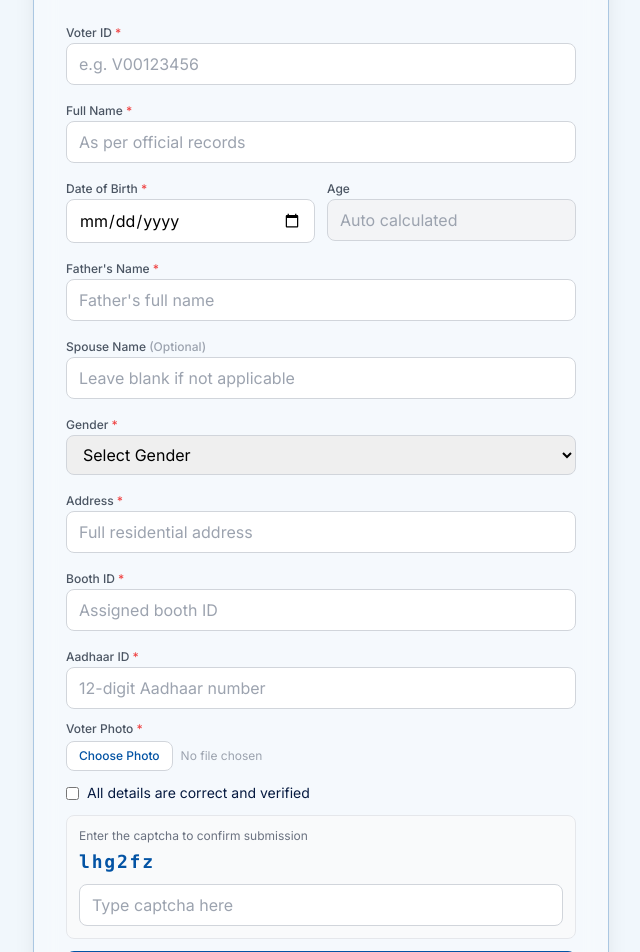
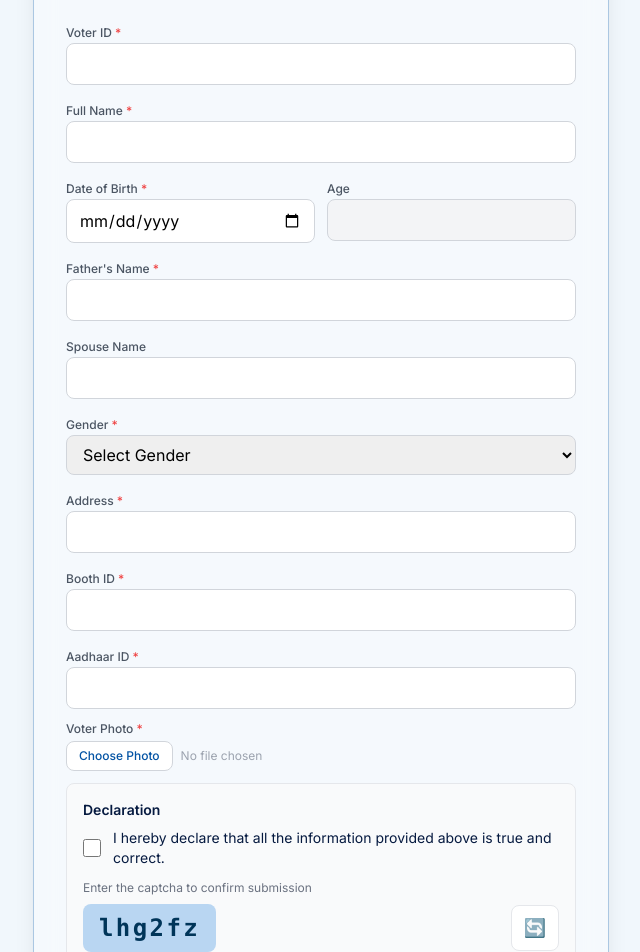
Before and after one commit to meghabchandran/2023-2027_BATCH_CSD334_04_VOTER_VERIFICATION_SYSTEM, a React (Vite) app in the folder my-react-app/: page /add-voter in a window 1280 px wide. Shown: the part 100-1052 px from the top of the page, without its empty margins (319-959 px from the left). Built offline with nearby package versions, Linux system fonts and the light colour scheme; sample sign-in values are in the browser's storage.

Commit message:
Modified the captcha and included refresh button

```diff
--- a/my-react-app/src/pages/AddVoter.jsx
+++ b/my-react-app/src/pages/AddVoter.jsx
@@ -55,7 +55,6 @@ function AddVoter() {
         age: calculatedAge,
       });
 
-      // Check eligibility instantly
       if (calculatedAge < 18) {
         setEligible(false);
       } else {
@@ -71,7 +70,7 @@ function AddVoter() {
 
     if (!eligible) return setMessage("Ineligible to vote (Must be 18+)");
 
-    if (!agreed) return setMessage("Please confirm details.");
+    if (!agreed) return setMessage("Please accept the declaration.");
 
     if (userCaptcha !== captcha) return setMessage("Incorrect captcha.");
 
@@ -121,6 +120,7 @@ function AddVoter() {
   return (
     <div className="min-h-screen flex items-center justify-center bg-[#B9D6F2]/20 p-6">
       <div className="w-full max-w-xl bg-white/30 backdrop-blur-md border border-[#0353A4]/30 p-8 rounded-2xl shadow-xl">
+
         <div className="flex items-center justify-between mb-6">
           <h2 className="text-2xl font-semibold text-[#061A40]">Add Voter</h2>
 
@@ -131,37 +131,24 @@ function AddVoter() {
             >
               ← Add Details
             </button>
+
             <button
               onClick={() => logout(navigate)}
               className="inline-flex items-center gap-1.5 px-4 py-2 rounded-lg border border-red-200 bg-red-50 text-red-600 text-sm font-medium hover:bg-red-100 transition"
             >
-              <svg width="15" height="15" viewBox="0 0 24 24" fill="none">
-                <path
-                  d="M9 21H5a2 2 0 0 1-2-2V5a2 2 0 0 1 2-2h4M16 17l5-5-5-5M21 12H9"
-                  stroke="#DC2626"
-                  strokeWidth="2"
-                  strokeLinecap="round"
-                  strokeLinejoin="round"
-                />
-              </svg>
               Logout
             </button>
           </div>
         </div>
 
         <form onSubmit={handleSubmit} className="space-y-3">
+
           {/* Voter ID */}
           <div>
             <label className="text-xs font-medium text-gray-600">
               Voter ID <span className="text-red-500">*</span>
             </label>
-            <input
-              name="voter_id"
-              placeholder="e.g. V00123456"
-              onChange={handleChange}
-              required
-              className={inputStyle}
-            />
+            <input name="voter_id" onChange={handleChange} required className={inputStyle} />
           </div>
 
           {/* Name */}
@@ -169,16 +156,10 @@ function AddVoter() {
             <label className="text-xs font-medium text-gray-600">
               Full Name <span className="text-red-500">*</span>
             </label>
-            <input
-              name="name"
-              placeholder="As per official records"
-              onChange={handleChange}
-              required
-              className={inputStyle}
-            />
+            <input name="name" onChange={handleChange} required className={inputStyle} />
           </div>
 
-          {/* DOB + Age side by side */}
+          {/* DOB + Age */}
           <div className="grid grid-cols-2 gap-3">
             <div>
               <label className="text-xs font-medium text-gray-600">
@@ -187,19 +168,20 @@ function AddVoter() {
               <input
                 type="date"
                 name="dob"
+                max={new Date().toISOString().split("T")[0]}
                 onChange={handleChange}
                 required
                 className={inputStyle}
               />
             </div>
+
             <div>
               <label className="text-xs font-medium text-gray-600">Age</label>
               <input
                 name="age"
                 value={form.age}
                 readOnly
-                placeholder="Auto calculated"
-                className={`${inputStyle} bg-gray-100 cursor-not-allowed`}
+                className={`${inputStyle} bg-gray-100`}
               />
             </div>
           </div>
@@ -213,26 +195,15 @@ function AddVoter() {
             <label className="text-xs font-medium text-gray-600">
               Father's Name <span className="text-red-500">*</span>
             </label>
-            <input
-              name="fathers_name"
-              placeholder="Father's full name"
-              onChange={handleChange}
-              required
-              className={inputStyle}
-            />
+            <input name="fathers_name" onChange={handleChange} required className={inputStyle} />
           </div>
 
           {/* Spouse */}
           <div>
             <label className="text-xs font-medium text-gray-600">
-              Spouse Name <span className="text-gray-400">(Optional)</span>
+              Spouse Name
             </label>
-            <input
-              name="spouse_name"
-              placeholder="Leave blank if not applicable"
-              onChange={handleChange}
-              className={inputStyle}
-            />
+            <input name="spouse_name" onChange={handleChange} className={inputStyle} />
           </div>
 
           {/* Gender */}
@@ -240,16 +211,11 @@ function AddVoter() {
             <label className="text-xs font-medium text-gray-600">
               Gender <span className="text-red-500">*</span>
             </label>
-            <select
-              name="gender"
-              onChange={handleChange}
-              required
-              className={inputStyle}
-            >
+            <select name="gender" onChange={handleChange} required className={inputStyle}>
               <option value="">Select Gender</option>
-              <option value="Male">Male</option>
-              <option value="Female">Female</option>
-              <option value="Other">Other</option>
+              <option>Male</option>
+              <option>Female</option>
+              <option>Other</option>
             </select>
           </div>
 
@@ -258,27 +224,15 @@ function AddVoter() {
             <label className="text-xs font-medium text-gray-600">
               Address <span className="text-red-500">*</span>
             </label>
-            <input
-              name="address"
-              placeholder="Full residential address"
-              onChange={handleChange}
-              required
-              className={inputStyle}
-            />
+            <input name="address" onChange={handleChange} required className={inputStyle} />
           </div>
 
-          {/* Booth ID */}
+          {/* Booth */}
           <div>
             <label className="text-xs font-medium text-gray-600">
               Booth ID <span className="text-red-500">*</span>
             </label>
-            <input
-              name="booth_id"
-              placeholder="Assigned booth ID"
-              onChange={handleChange}
-              required
-              className={inputStyle}
-            />
+            <input name="booth_id" onChange={handleChange} required className={inputStyle} />
           </div>
 
           {/* Aadhaar */}
@@ -288,31 +242,29 @@ function AddVoter() {
             </label>
             <input
               name="aadhaar_id"
-              placeholder="12-digit Aadhaar number"
               pattern="\d{12}"
-              title="Aadhaar must be 12 digits"
               onChange={handleChange}
               required
               className={inputStyle}
             />
           </div>
 
-          {/* Photo upload */}
+          {/* Photo */}
           <div>
             <label className="text-xs font-medium text-gray-600 block mb-1">
               Voter Photo <span className="text-red-500">*</span>
             </label>
-            <label
-              htmlFor="photo-upload"
-              className="flex items-center gap-2 cursor-pointer"
-            >
-              <span className="px-3 py-1.5 rounded-lg border border-gray-300 bg-white hover:bg-gray-50 transition text-[#0353A4] font-medium text-xs">
+
+            <label htmlFor="photo-upload" className="flex items-center gap-2 cursor-pointer">
+              <span className="px-3 py-1.5 rounded-lg border border-gray-300 bg-white hover:bg-gray-50 text-[#0353A4] text-xs font-medium">
                 Choose Photo
               </span>
+
               <span className="text-gray-400 text-xs">
                 {form.file ? form.file.name : "No file chosen"}
               </span>
             </label>
+
             <input
               id="photo-upload"
               type="file"
@@ -323,25 +275,41 @@ function AddVoter() {
             />
           </div>
 
-          {/* Confirm checkbox */}
-          <label className="flex items-center gap-2 text-sm text-[#061A40] cursor-pointer">
+          {/* Declaration */}
+          <div className="bg-gray-50 border border-gray-200 rounded-lg p-4">
+
+            <p className="text-sm font-semibold text-[#061A40] mb-2">
+              Declaration
+            </p>
+
+            <label className="flex items-center gap-3 text-sm text-[#061A40] cursor-pointer mb-3">
               <input
                 type="checkbox"
                 checked={agreed}
                 onChange={() => setAgreed(!agreed)}
-              className="accent-[#0353A4]"
+                className="w-5 h-5 accent-[#0353A4]"
               />
-            All details are correct and verified
+              I hereby declare that all the information provided above is true and correct.
             </label>
 
-          {/* Captcha */}
-          <div className="bg-gray-50 border border-gray-200 rounded-lg p-3">
-            <p className="text-xs text-gray-500 mb-1">
+            <p className="text-xs text-gray-500 mb-2">
               Enter the captcha to confirm submission
             </p>
-            <p className="font-mono font-bold text-[#0353A4] tracking-widest text-lg mb-2">
+
+            <div className="flex items-center justify-between mb-2">
+              <p className="font-mono font-bold text-[#003559] tracking-widest text-2xl bg-[#B9D6F2] px-4 py-2 rounded-lg">
                 {captcha}
               </p>
+
+              <button
+                type="button"
+                onClick={generateCaptcha}
+                className="px-3 py-2 border rounded-lg bg-white hover:bg-gray-100 text-lg"
+              >
+                🔄
+              </button>
+            </div>
+
             <input
               placeholder="Type captcha here"
               value={userCaptcha}
@@ -349,6 +317,7 @@ function AddVoter() {
               required
               className={inputStyle}
             />
+
           </div>
 
           <button
@@ -365,7 +334,9 @@ function AddVoter() {
 
           {message && (
             <p
-              className={`text-center text-sm mt-2 ${message.includes("success") ? "text-green-600" : "text-red-500"}`}
+              className={`text-center text-sm mt-2 ${
+                message.includes("success") ? "text-green-600" : "text-red-500"
+              }`}
             >
               {message}
             </p>
```
Also changed, not shown: 1 other file (tests, documents, lock files or other folders). Lines whose indentation alone changed are shown as unchanged.
